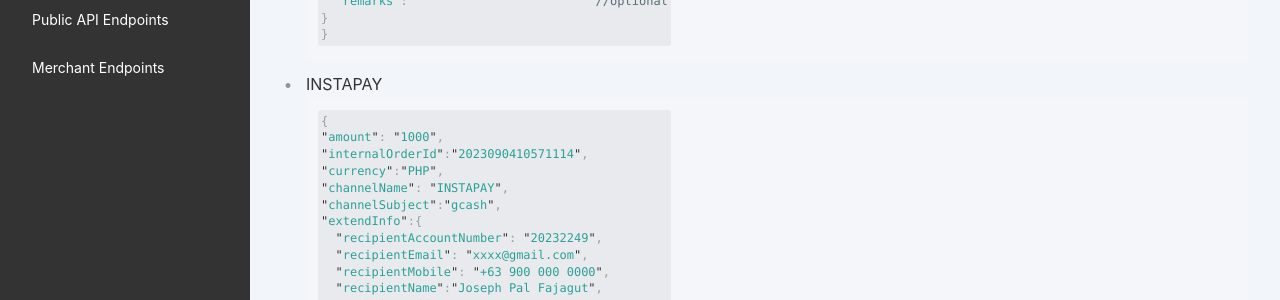
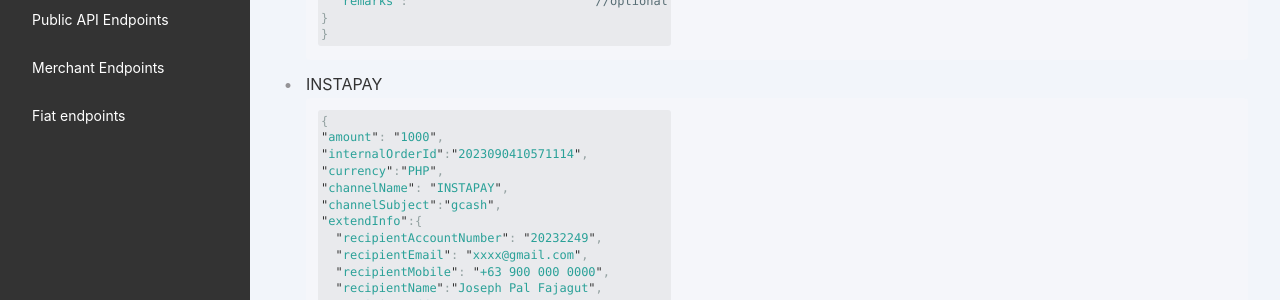
Before and after one commit to coins-docs/coins-docs.github.io, a Jekyll site: the page built from docs/rest-api.md, in a window 1280 px wide and 900 px high, scrolled down 60528 px. Shown: the part 333-633 px from the top of the window. Built offline with Jekyll 4.4.1, drawn with Linux system fonts in a browser that asks for light colours.

Commit message:
Update rest-api.html
add sidebar menu fiat endpoints

```diff
--- a/_includes/sidebar/rest-api.html
+++ b/_includes/sidebar/rest-api.html
@@ -112,4 +112,12 @@
           <li><a href="#invoice-callbacks">Invoice Callbacks</a></li>
         </ul>
       </li>
+      <li><a href="#fiat-endpoints">Fiat endpoints</a>
+        <ul class="nav-list ">
+          <li><a href="#get-supported-fiat-channels">GET SUPPORTED FIAT CHANNELS</a></li>
+          <li><a href="#cash-out">CASH OUT</a></li>
+          <li><a href="#fiat-order-detail">FIAT ORDER DETAIL</a></li>
+          <li><a href="#fiat-order-history">FIAT ORDER HISTORY</a></li>
+        </ul>
+      </li>
     </ul>
```
